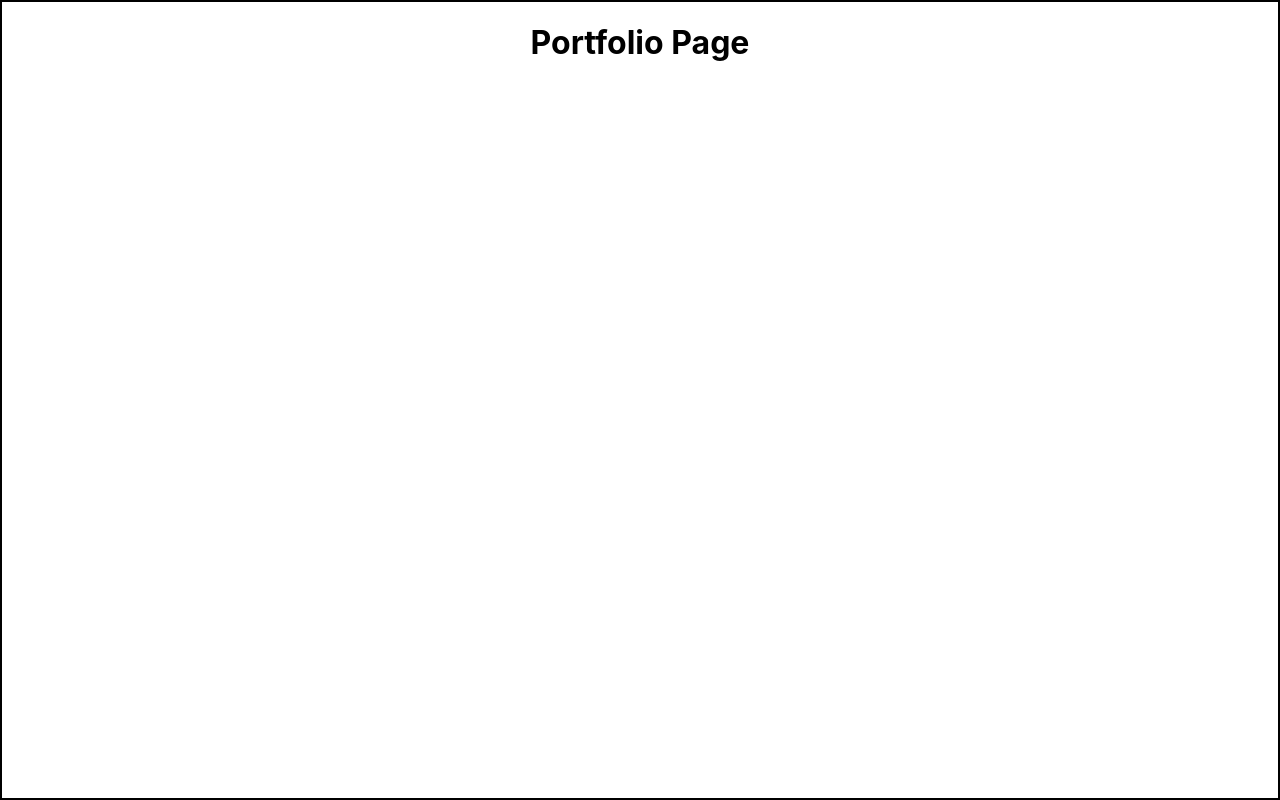
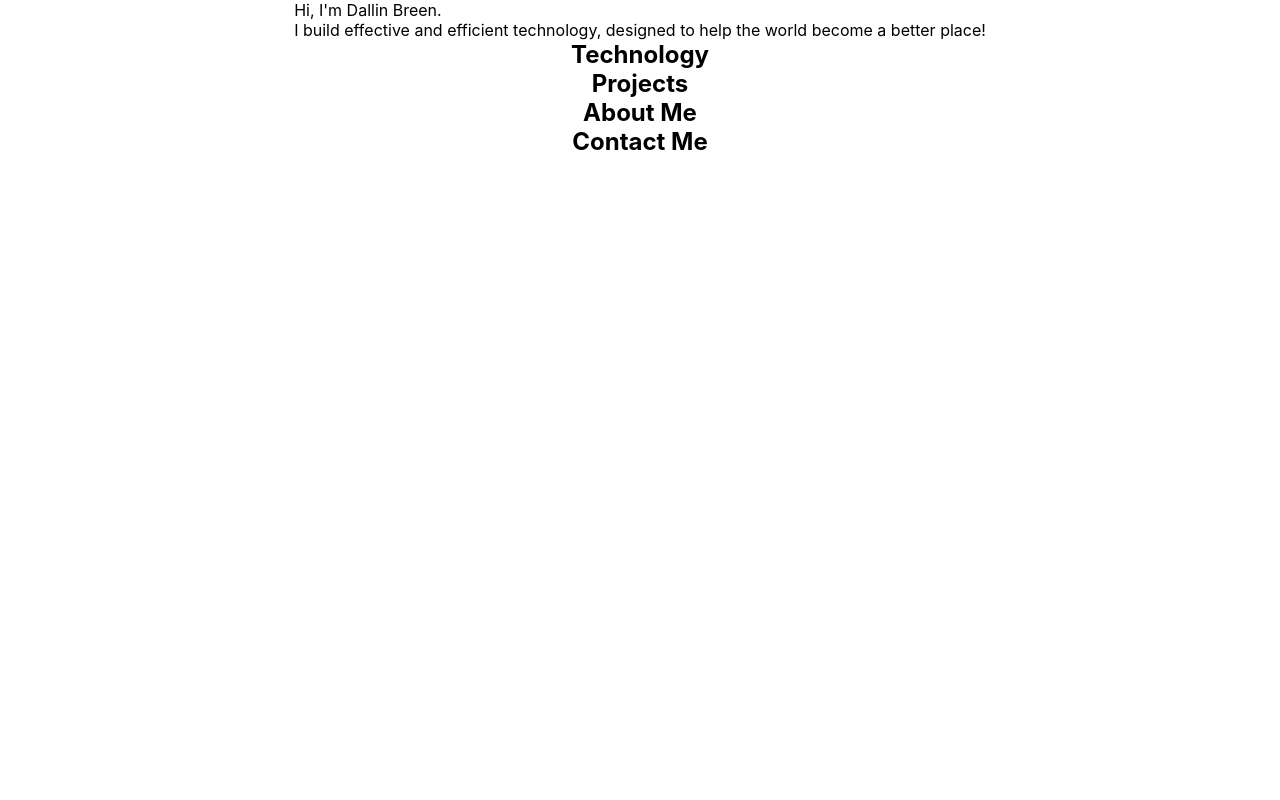
Before and after one commit to GucciHepcat52/portfolio, a React (Create React App) app: page / in a window 1280 px wide. Built offline with nearby package versions, Linux system fonts and the light colour scheme.

Commit message:
updated layout of portfolio page

```diff
--- a/public/index.html
+++ b/public/index.html
@@ -2,7 +2,7 @@
 <html lang="en">
   <head>
     <meta charset="utf-8" />
-    <!-- <link rel="icon" href="%PUBLIC_URL%/favicon.ico" /> -->
+    <link rel="icon" href="%PUBLIC_URL%/favicon.ico" />
     <meta name="viewport" content="width=device-width, initial-scale=1" />
     <meta name="theme-color" content="#000000" />
     <meta
--- a/src/App.css
+++ b/src/App.css
@@ -1,8 +1,7 @@
 .App {
-  box-sizing: border-box;
-  border: 2px solid black;
   min-height: 100vh;
-  width: 100%;
+  min-width: 100%;
   display: flex;
-  justify-content: center;
+  flex-direction: column;
+  align-items: center;
 }
--- a/src/App.js
+++ b/src/App.js
@@ -5,7 +5,34 @@ import "./App.css";
 function App() {
   return (
     <div className="App">
-      <h1>Portfolio Page</h1>
+      <section className="hero">
+        <header></header>
+        <div className="hero-inner">
+          <p className="hero-subheading">Hi, I'm Dallin Breen.</p>
+          <div className="hero-heading"></div>
+          <p className="hero-intro">
+            I build effective and efficient technology, designed to help the
+            world become a better place!
+          </p>
+          <div className="hero-links"></div>
+        </div>
+      </section>
+      <section className="technology">
+        <h1>Technology</h1>
+        <div className="technology-container"></div>
+      </section>
+      <section className="projects">
+        <h1>Projects</h1>
+        <div className="project"></div>
+      </section>
+      <section className="about-me">
+        <h1>About Me</h1>
+        <div className="about-me-container"></div>
+      </section>
+      <section className="contact-me">
+        <h1>Contact Me</h1>
+        <div className="contact-container"></div>
+      </section>
     </div>
   );
 }
--- a/src/index.css
+++ b/src/index.css
@@ -1,13 +1,19 @@
+* {
+  margin: 0;
+  padding: 0;
+  box-sizing: border-box;
+}
+
 body {
-  margin: 0;
-  font-family: -apple-system, BlinkMacSystemFont, 'Segoe UI', 'Roboto', 'Oxygen',
-    'Ubuntu', 'Cantarell', 'Fira Sans', 'Droid Sans', 'Helvetica Neue',
+  display: block;
+  font-family: -apple-system, BlinkMacSystemFont, "Segoe UI", "Roboto", "Oxygen",
+    "Ubuntu", "Cantarell", "Fira Sans", "Droid Sans", "Helvetica Neue",
     sans-serif;
   -webkit-font-smoothing: antialiased;
   -moz-osx-font-smoothing: grayscale;
 }
 
 code {
-  font-family: source-code-pro, Menlo, Monaco, Consolas, 'Courier New',
+  font-family: source-code-pro, Menlo, Monaco, Consolas, "Courier New",
     monospace;
 }
```
